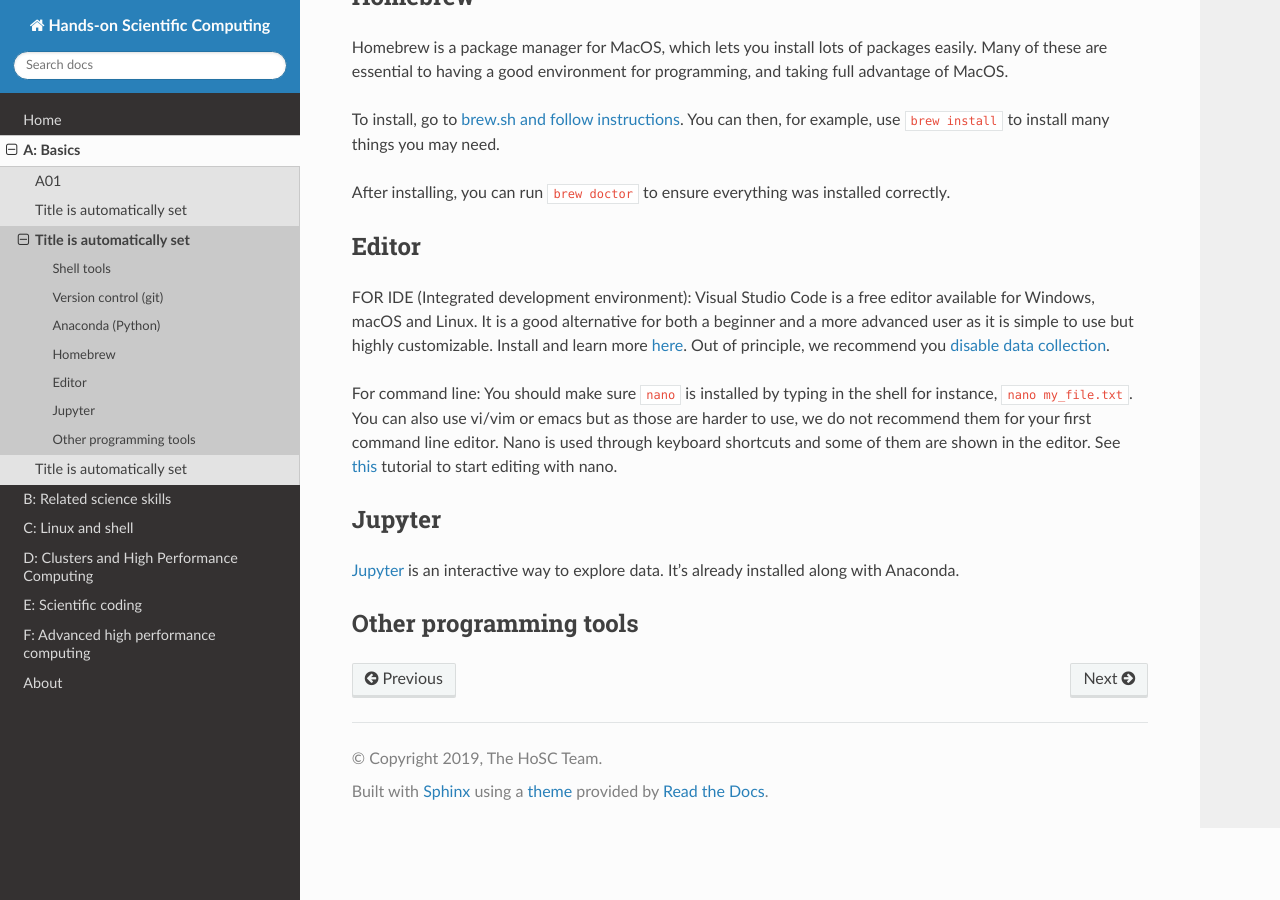
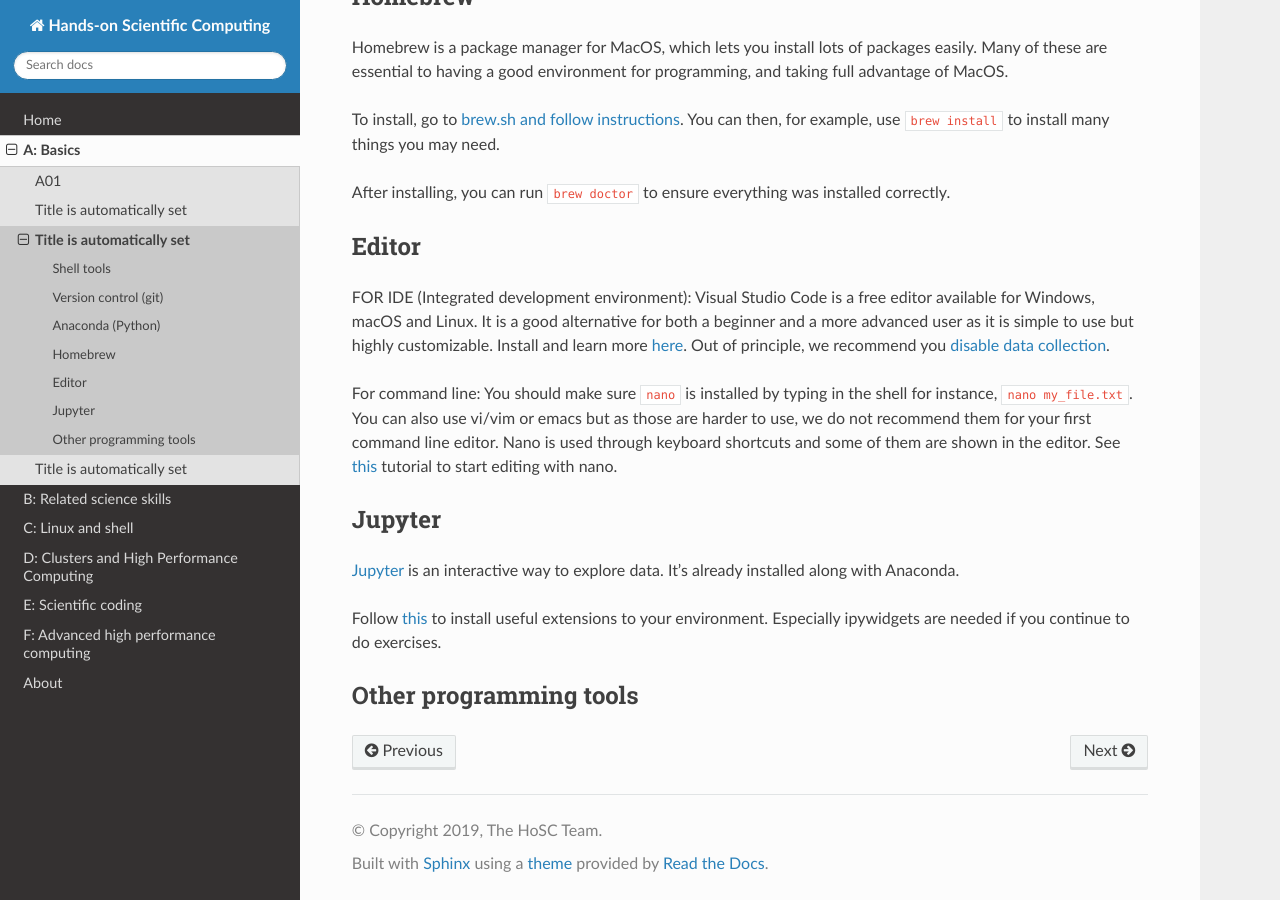
Before and after one commit to coderefinery/handsonscicomp, a Sphinx documentation site: the page built from source/A/A11.rst, in a window 1280 px wide and 900 px high, scrolled down 1330 px. Built offline with Sphinx 7.4.7 and the Read the Docs theme 2.0.0, drawn with Linux system fonts in a browser that asks for light colours.

Commit message:
added jupyter installation link

```diff
--- a/source/A/A10.rst
+++ b/source/A/A10.rst
@@ -154,6 +154,9 @@ run::
   $ jupyter lab            # newer JupyterLab interface
 
 
+Follow `this <https://coderefinery.github.io/installation/jupyter/>`_ to install useful extensions to your
+environment. Especially ipywidgets are needed if you continue to do exercises.
+
 
 Other programming tools
 -----------------------
--- a/source/A/A11.rst
+++ b/source/A/A11.rst
@@ -94,6 +94,8 @@ Jupyter
 `Jupyter <https://jupyter.org>`_ is an interactive way to explore
 data.  It's already installed along with Anaconda.
 
+Follow `this <https://coderefinery.github.io/installation/jupyter/>`_ to install useful extensions to your
+environment. Especially ipywidgets are needed if you continue to do exercises.
 
 
 Other programming tools
--- a/source/A/A12.rst
+++ b/source/A/A12.rst
@@ -97,6 +97,8 @@ run::
   $ jupyter lab            # newer JupyterLab interface
 
 
+Follow `this <https://coderefinery.github.io/installation/jupyter/>`_ to install useful extensions to your
+environment. Especially ipywidgets are needed if you continue to do exercises.
 
 Other programming tools
 -----------------------
```
